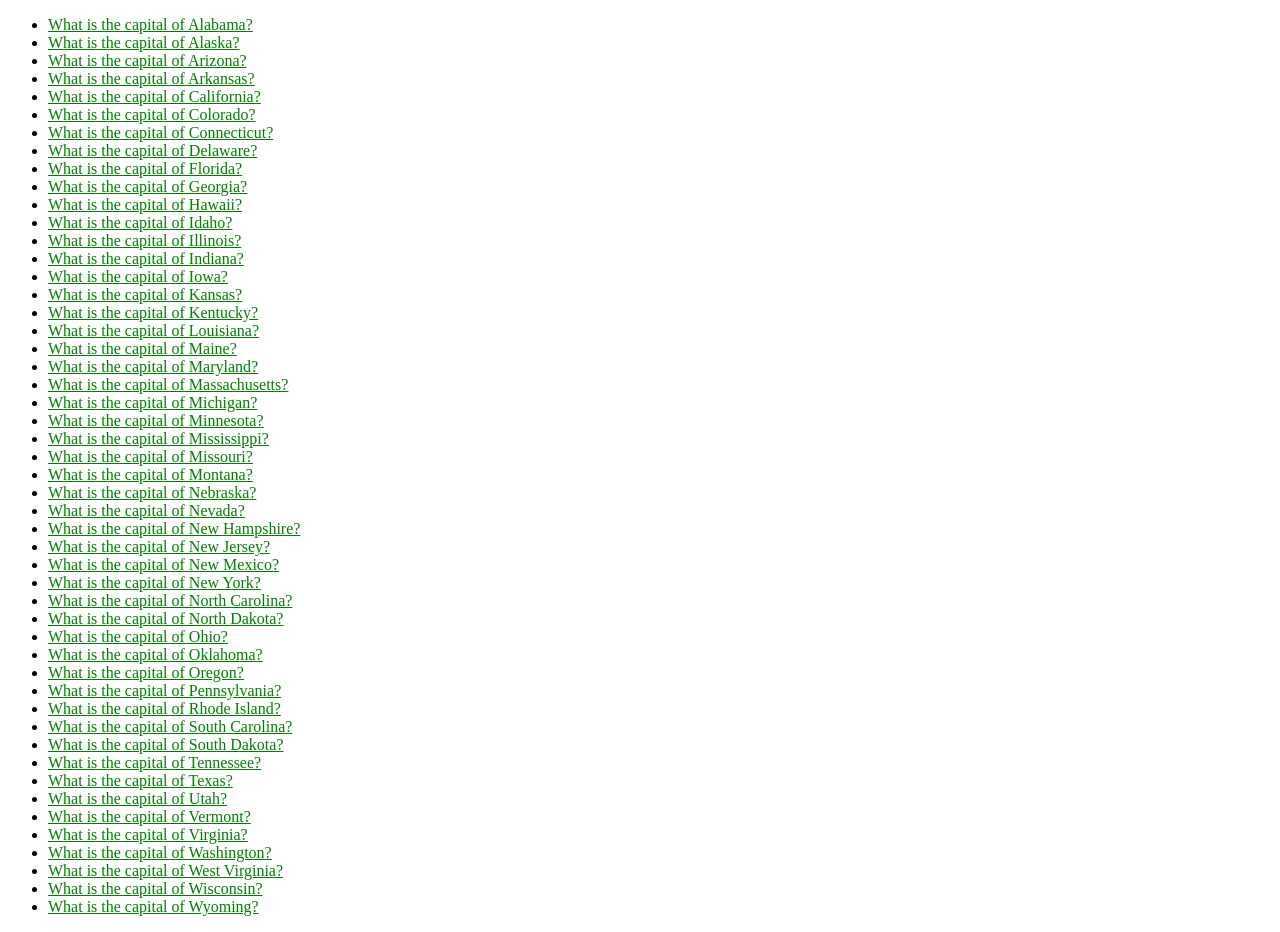
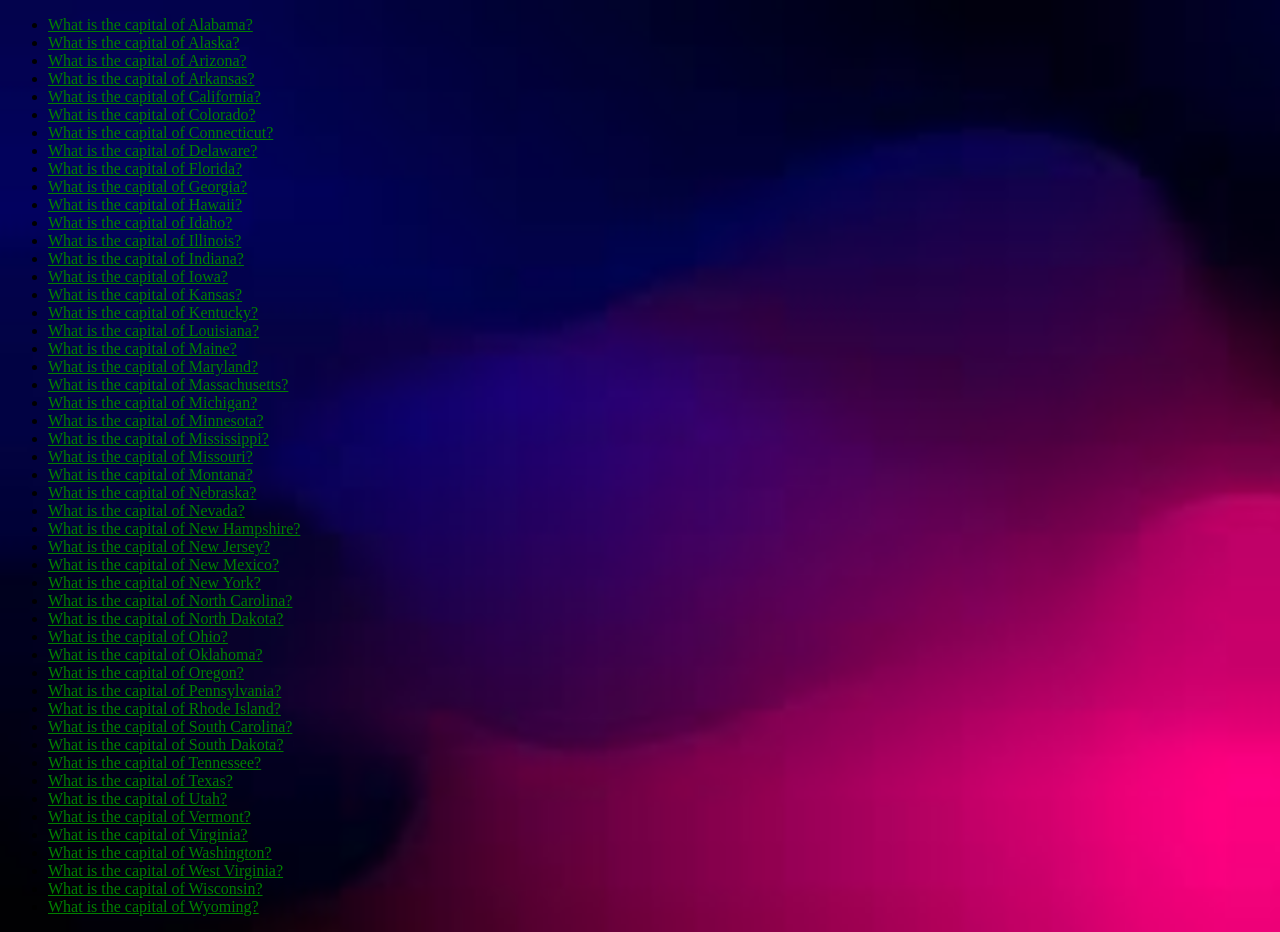
Before and after one commit to hollyjrobertson/DjangoTutorial, a Django app: page /polls/ in a window 1280 px wide. Run offline with Django 3.2, Linux system fonts and the light colour scheme; data comes from the database, SQL or seed files in the repository.

Commit message:
Added background image

```diff
--- a/polls/static/polls/style.css
+++ b/polls/static/polls/style.css
@@ -1,3 +1,9 @@
 li a {
     color: green;
 }
+
+body {
+    background: white url("images/background.jpg");
+    background-size: cover;
+    background-position: center;
+}
```
Also changed, not shown: polls/static/polls/images/background.jpg (added).
